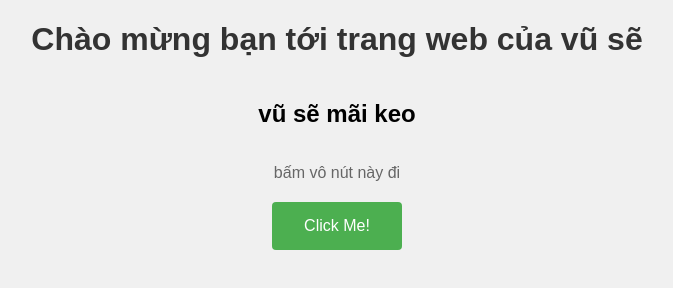
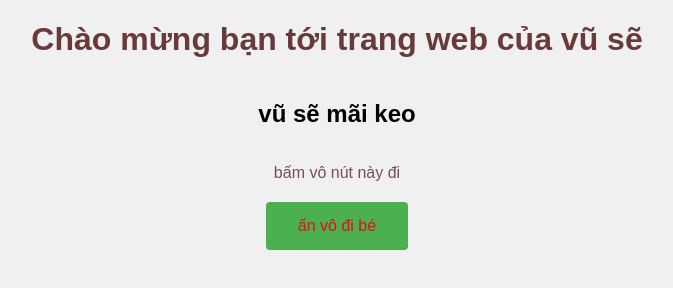
Before and after one commit to GeyKey/web, a plain HTML site: page index.html in a window 1280 px wide. Shown: the whole page, without its empty margins (303-976 px from the left). Drawn offline with Linux system fonts and the light colour scheme.

Commit message:
add button

```diff
--- a/index.html
+++ b/index.html
@@ -11,10 +11,9 @@
     <h1>Chào mừng bạn tới trang web của vũ sẽ</h1>
     <h2>vũ sẽ mãi keo</h2>
     <p>bấm vô nút này đi</p>
-
-    <!-- Nút button -->
-    <button id="myButton">Click Me!</button>
-
+    <a href="https://www.facebook.com/profile.php?id=61566124948940" target="_blank">
+    <button id="đây nè ">ấn vô đi bé</button>
+    </a>
     <script src="script.js"></script>
 </body>
 </html>
--- a/styles.css
+++ b/styles.css
@@ -9,15 +9,15 @@ body {
 }
 
 h1 {
-    color: #333;
+    color: #693a3a;
 }
 
 p {
-    color: #666;
+    color: #774f4f;
 }
 button {
     background-color: #4CAF50;
-    color: white;
+    color: rgb(226, 16, 16);
     padding: 15px 32px;
     text-align: center;
     font-size: 16px;
```
